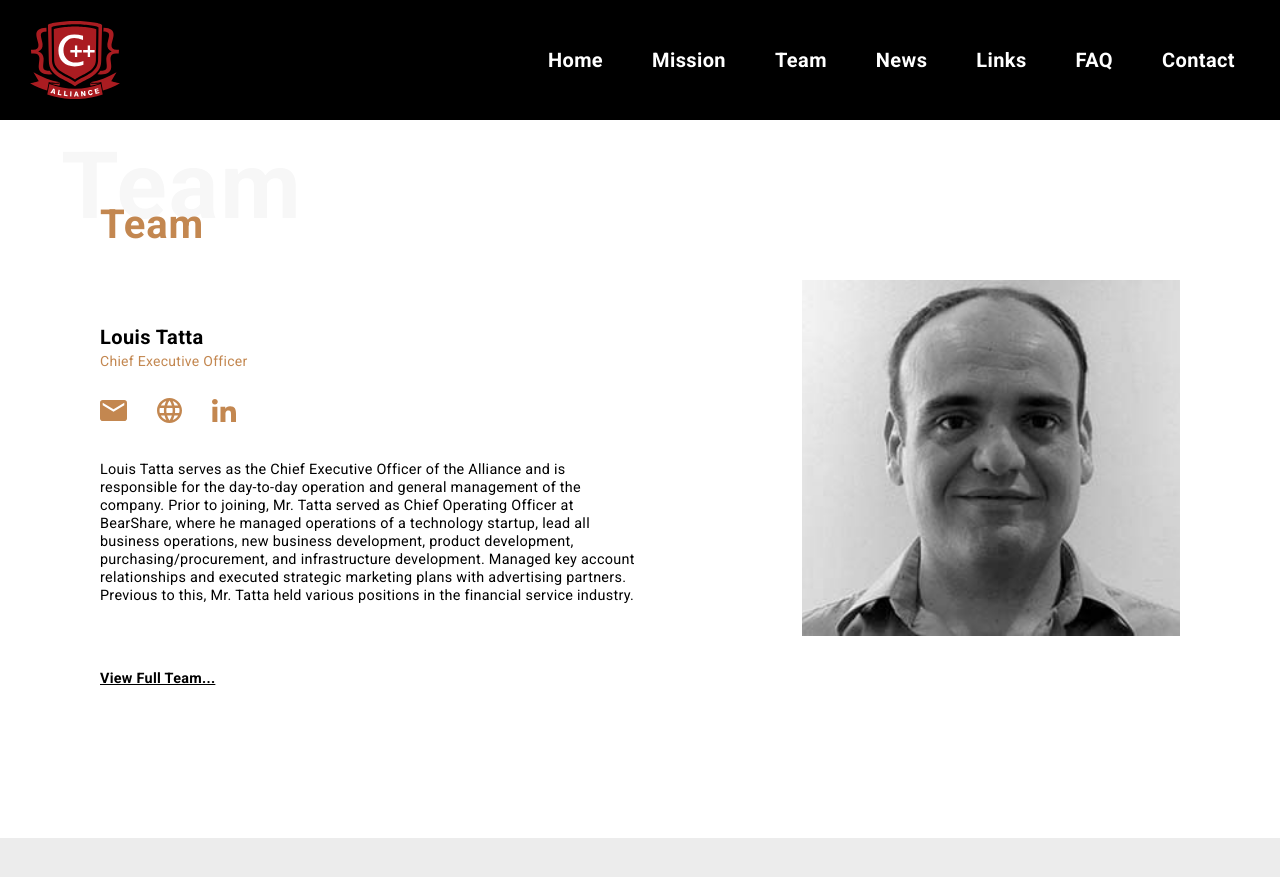
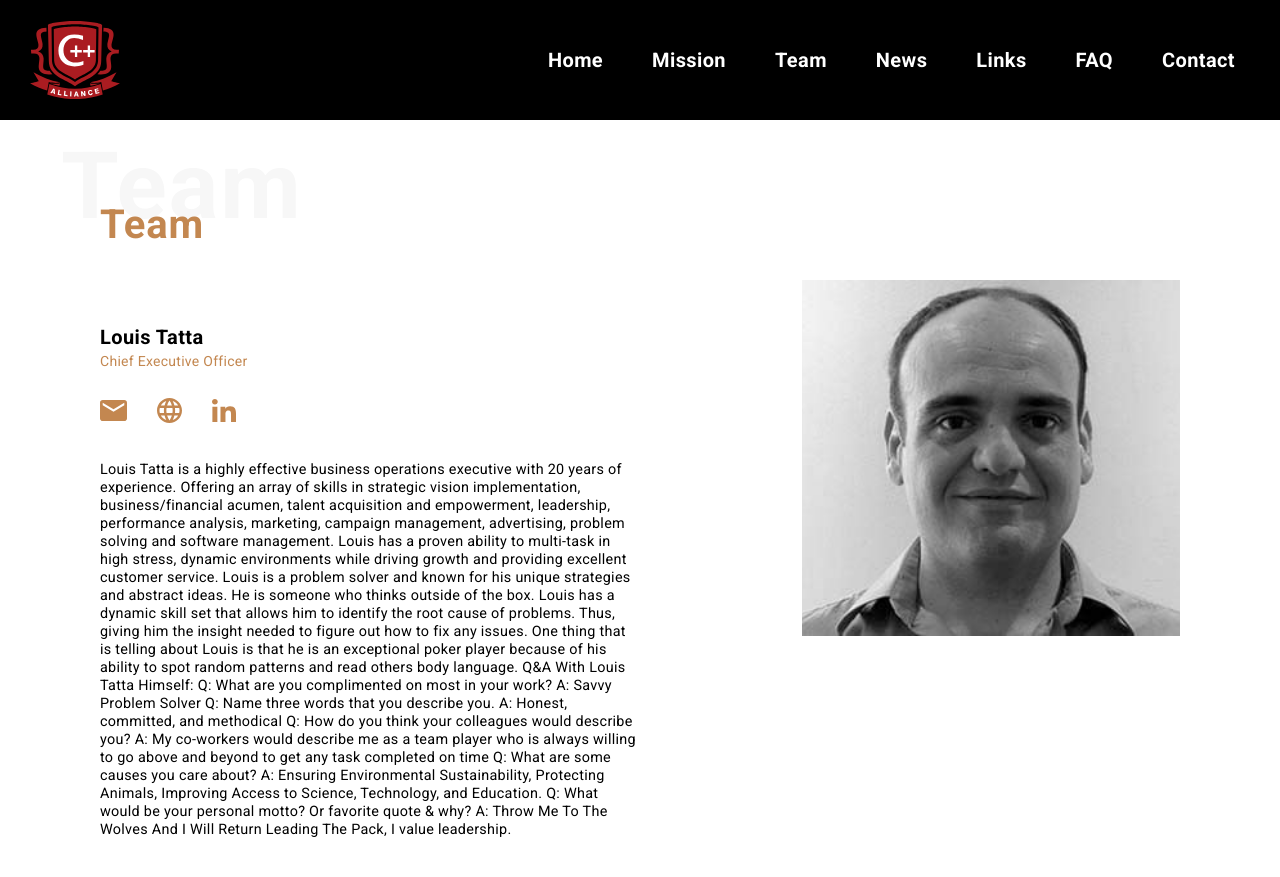
Before and after one commit to unecigarettewm/cppa-www, a Jekyll site: the page built from people/louis.html, in a window 1280 px wide and 900 px high. Shown: the top 877 px of the window. Built offline with Jekyll 4.4.1, drawn with Linux system fonts in a browser that asks for light colours.

Commit message:
Update louis.html
Louis Bio

```diff
--- a/people/louis.html
+++ b/people/louis.html
@@ -10,12 +10,31 @@ site: https://louistatta.wordpress.com/
 linkedin: https://www.linkedin.com/in/louis-tatta-83987b2/
 image: /images/people/louis.jpg
 ---
-Louis Tatta serves as the Chief Executive Officer of the Alliance and is
-responsible for the day-to-day operation and general management of the
-company.  Prior to joining, Mr. Tatta served as Chief Operating Officer
-at BearShare, where he managed operations of a technology startup, lead
-all business operations, new business development, product development,
-purchasing/procurement, and infrastructure development. Managed key
-account relationships and executed strategic marketing plans with
-advertising partners.  Previous to this, Mr. Tatta held various
-positions in the financial service industry.
+Louis Tatta is a highly effective business operations executive with
+20 years of experience.  Offering an array of skills in strategic vision
+implementation, business/financial acumen, talent acquisition and
+empowerment, leadership, performance analysis, marketing, campaign management,
+advertising, problem solving and software management.  Louis has a proven
+ability to multi-task in high stress, dynamic environments while driving
+growth and providing excellent customer service.
+
+Louis is a problem solver and known for his unique strategies and abstract
+ideas. He is someone who thinks outside of the box. Louis has a dynamic skill
+set that allows him to identify the root cause of problems. Thus, giving him
+the insight needed to figure out how to fix any issues.
+
+One thing that is telling about Louis is that he is an exceptional poker player
+because of his ability to spot random patterns and read others body language.
+
+Q&A With Louis Tatta Himself:
+
+Q: What are you complimented on most in your work?
+A: Savvy Problem Solver
+Q: Name three words that you describe you.
+A: Honest, committed, and methodical
+Q: How do you think your colleagues would describe you?
+A: My co-workers would describe me as a team player who is always willing to go above and beyond to get any task completed on time
+Q: What are some causes you care about?
+A: Ensuring Environmental Sustainability, Protecting Animals, Improving Access to Science, Technology, and Education.
+Q: What would be your personal motto? Or favorite quote & why?
+A: Throw Me To The Wolves And I Will Return Leading The Pack, I value leadership.
```
